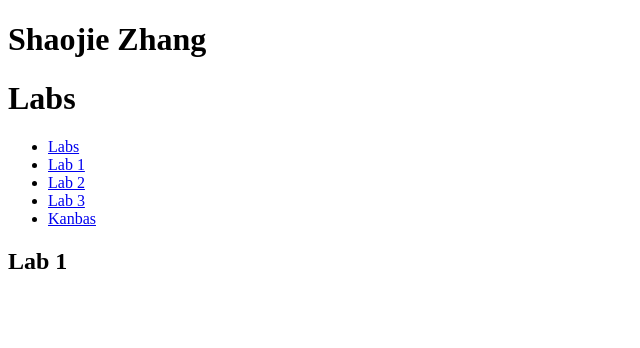
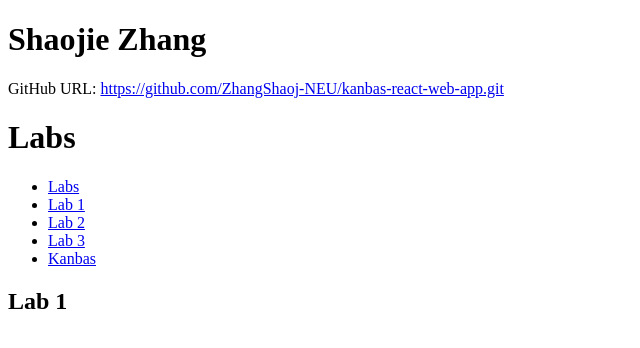
Before and after one commit to ZhangShaoj-NEU/kanbas-react-web-app, a React (Create React App) app: page /#/Labs/Lab1 in a window 1280 px wide. Shown: the top 348 px of the page, without its empty margins (0-640 px from the left). Built offline with nearby package versions, Linux system fonts and the light colour scheme; the HTML template or start-up script is replaced by a standard one.

Commit message:
second commit

```diff
--- a/src/Labs/index.tsx
+++ b/src/Labs/index.tsx
@@ -4,9 +4,13 @@ import Lab1 from "./Lab1";
 import Lab2 from "./Lab2";
 import Lab3 from "./Lab3";
 export default function Labs() {
+  const githubUrl = "https://github.com/ZhangShaoj-NEU/kanbas-react-web-app.git";
+
   return (
     <div>
       <h1>Shaojie Zhang</h1>
+      <p>GitHub URL: <a href={githubUrl} target="_blank" rel="noopener noreferrer">{githubUrl}</a></p>
+
       <h1>Labs</h1>
       {/* 显示目录 */}
       <TOC />
```
